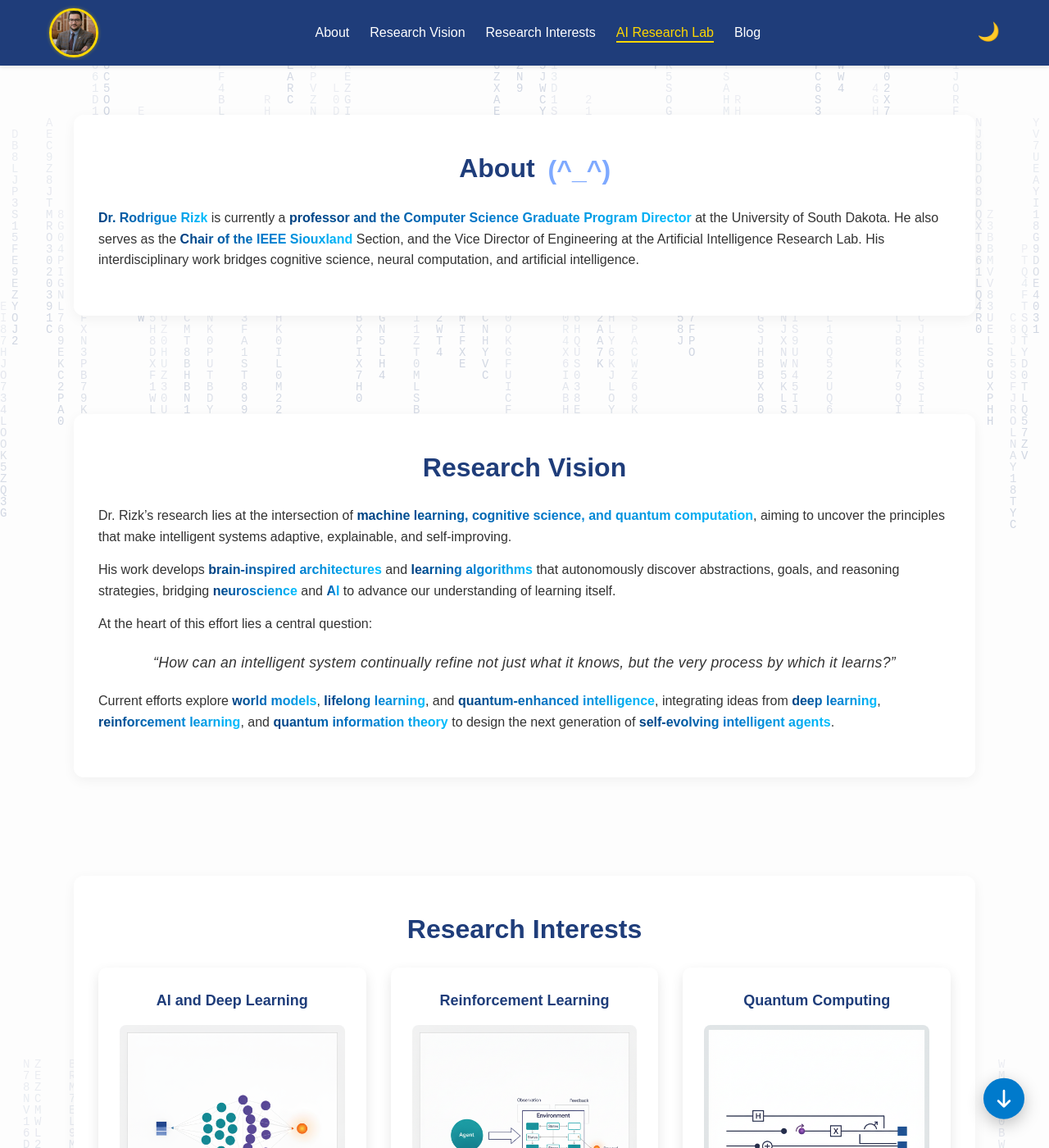
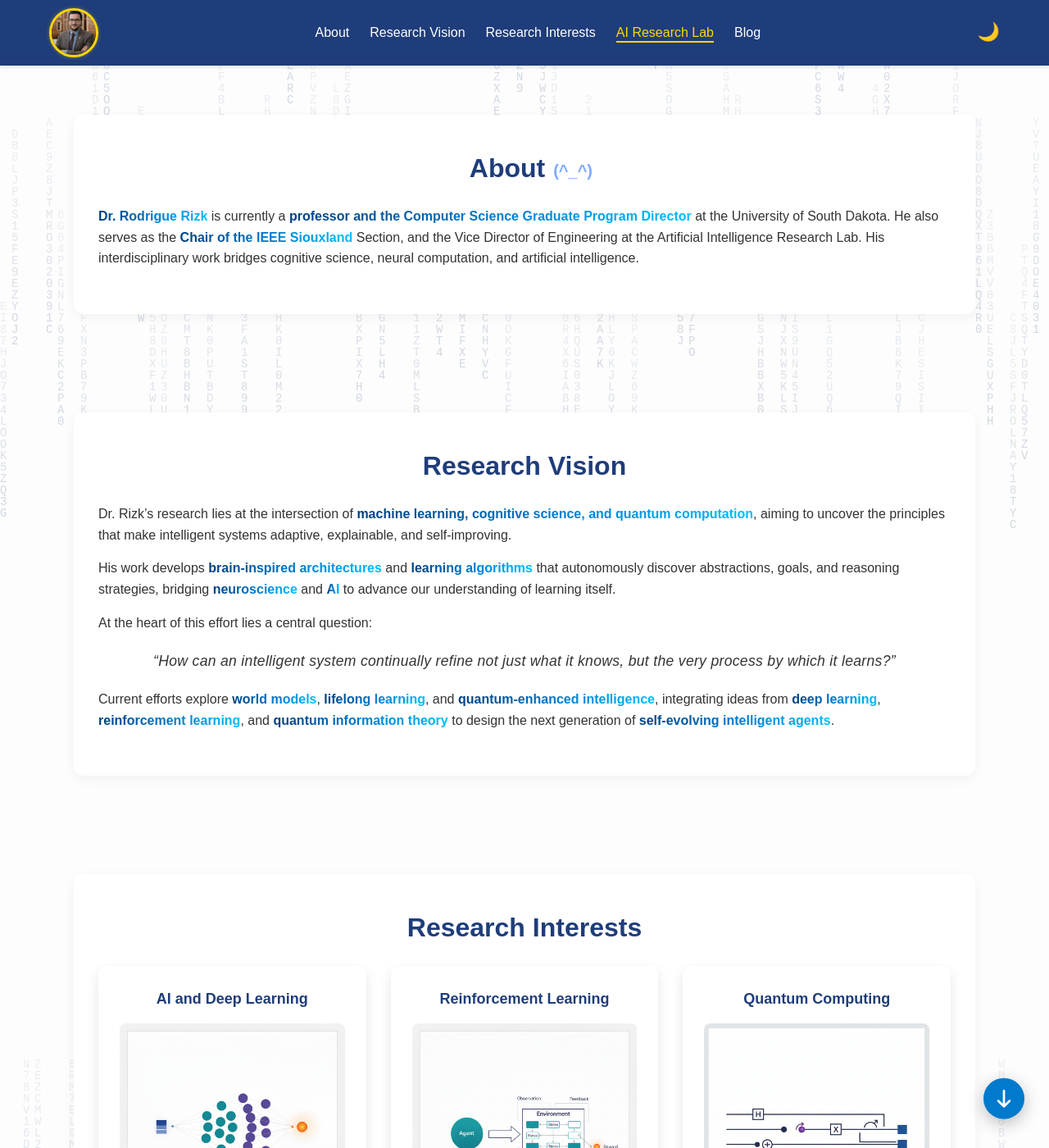
Before and after one commit to rodriguerizk/rodriguerizk.github.io, a Jekyll site: the page index.html, which Jekyll copies as it is, in a window 1280 px wide and 1400 px high. Shown: the whole window at 82% size. Built offline with Jekyll 4.4.1, drawn with Linux system fonts in a browser that asks for light colours; nearby versions of some CDN libraries.

Commit message:
Update style.css

```diff
--- a/css/style.css
+++ b/css/style.css
@@ -1453,7 +1453,7 @@ Mascot animation
 .ascii::after {
   content: "(^_^)";
   display: inline-block;
-  /*font-size: 20px;*/ /* adjust size */
+  font-size: 20px; /* adjust size */
   transition: transform 0.2s ease, content 0.2s ease;
   cursor: pointer; /* optional: shows hover */
 
```
